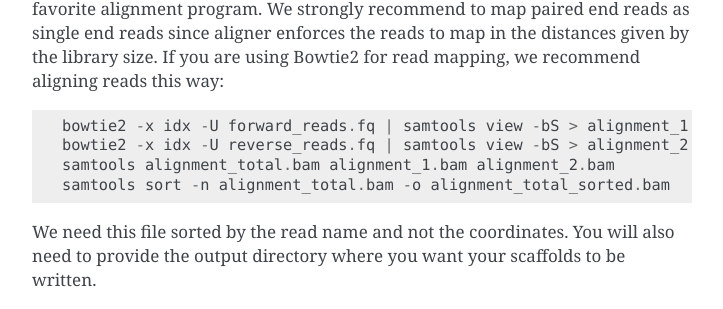
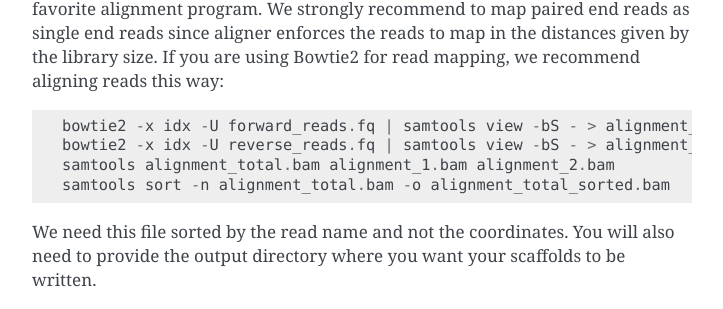
Before and after one commit to marbl/MetaCarvel, a Sphinx documentation site: the page built from docs/tutorial.rst, in a window 1280 px wide and 900 px high, scrolled down 764 px. Shown: the part 143-452 px from the top of the window, without its empty margins (388-1111 px from the left). Built offline with Sphinx 7.4.7, drawn with Linux system fonts in a browser that asks for light colours.

Commit message:
Update tutorial.rst

```diff
--- a/docs/tutorial.rst
+++ b/docs/tutorial.rst
@@ -23,8 +23,8 @@ The second one is the alignment of raw paired end reads to assembled contigs usi
 
 .. code::
 
-	bowtie2 -x idx -U forward_reads.fq | samtools view -bS > alignment_1.bam
-	bowtie2 -x idx -U reverse_reads.fq | samtools view -bS > alignment_2.bam
+	bowtie2 -x idx -U forward_reads.fq | samtools view -bS - > alignment_1.bam
+	bowtie2 -x idx -U reverse_reads.fq | samtools view -bS - > alignment_2.bam
 	samtools alignment_total.bam alignment_1.bam alignment_2.bam
 	samtools sort -n alignment_total.bam -o alignment_total_sorted.bam
 We need this file sorted by the read name and not the coordinates. You will also need to provide the output directory where you want your scaffolds to be written.
```
